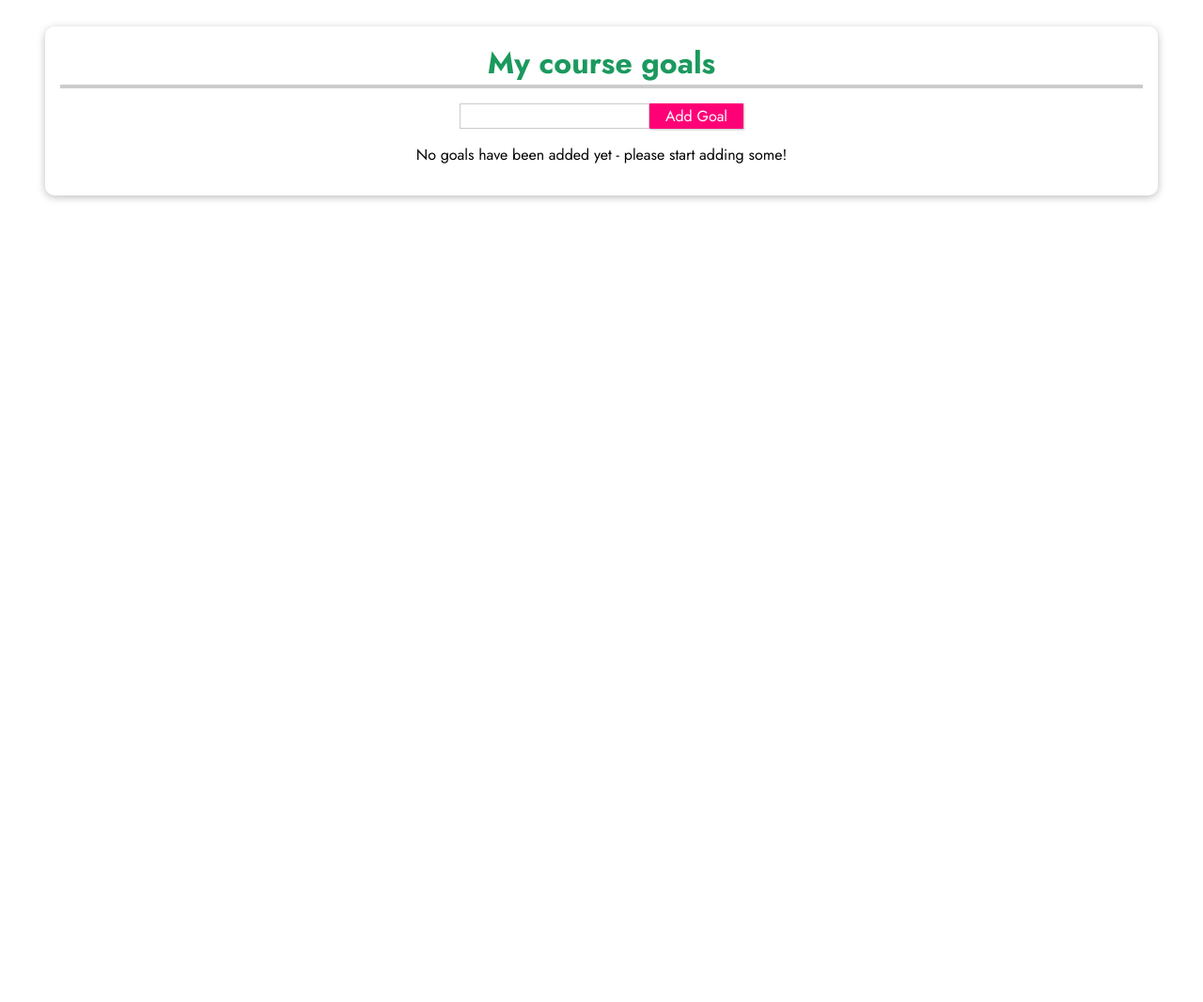
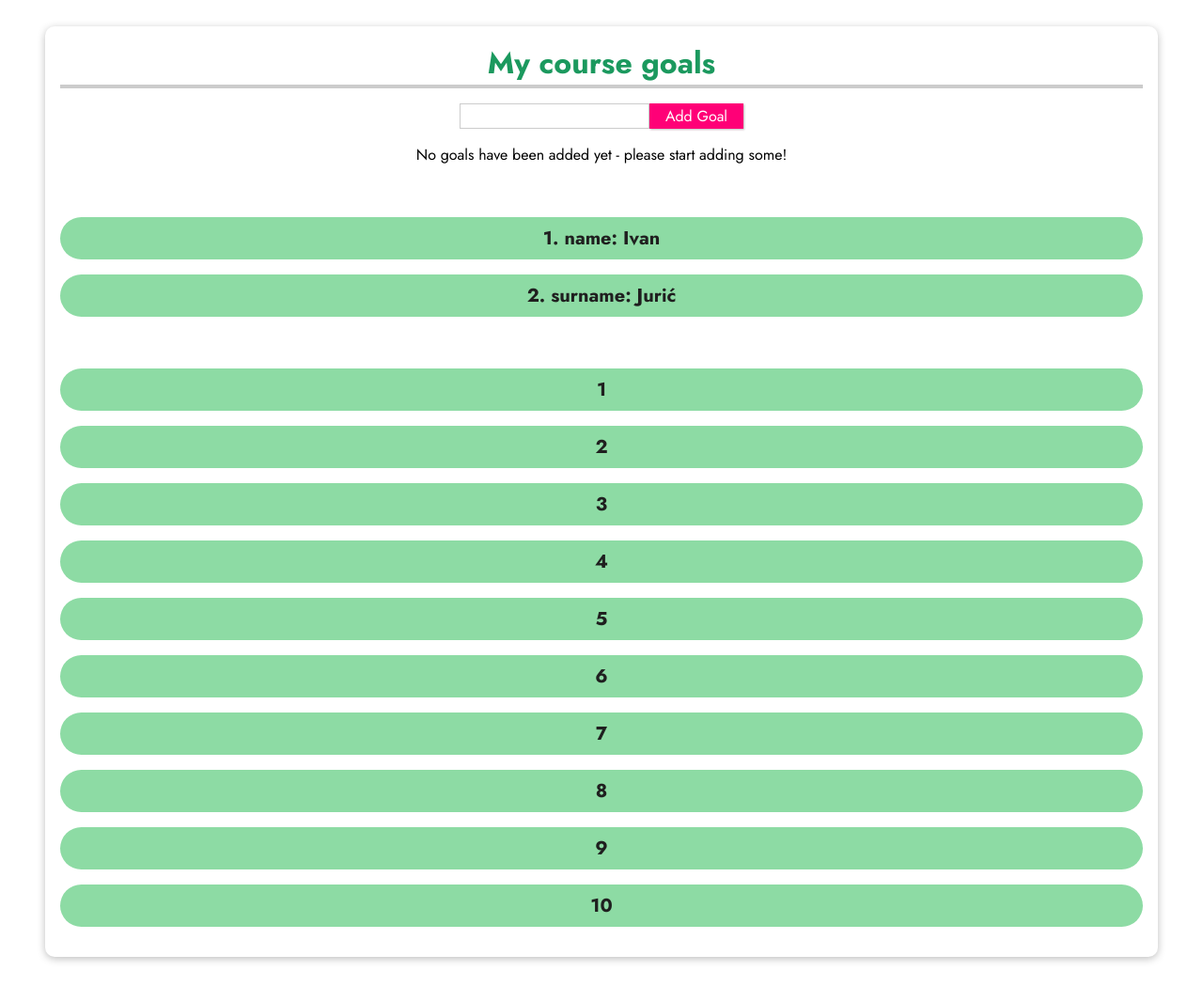
Before and after one commit to Vangoda/VueJS-practice, a PHP site: page / in a window 1280 px wide. Shown: the part 189-1255 px from the top of the page at 94% size. Before the commit the page ends 403 px from the top, so only its background shows below. Run offline with PHP 8.4, Linux system fonts and the light colour scheme.

Commit message:
lesson-45

```diff
--- a/index.php
+++ b/index.php
@@ -30,7 +30,17 @@
       No goals have been added yet - please start adding some!
     </p>
     <ul>
-      <li v-for="goal in goals">{{ goal }}</li>
+      <li v-for="(goal, index) in goals">{{index+1}}. {{ goal }}</li>
+    </ul>
+    <br>
+    <ul>
+      <li v-for="(value, key, index) in {name: 'Ivan', surname: 'Jurić'}">
+        {{index+1}}. {{key}}: {{value}}
+      </li>
+    </ul>
+    <br>
+    <ul>
+      <li v-for="number in 10">{{number}}</li>
     </ul>
   </section>
 </body>
```
